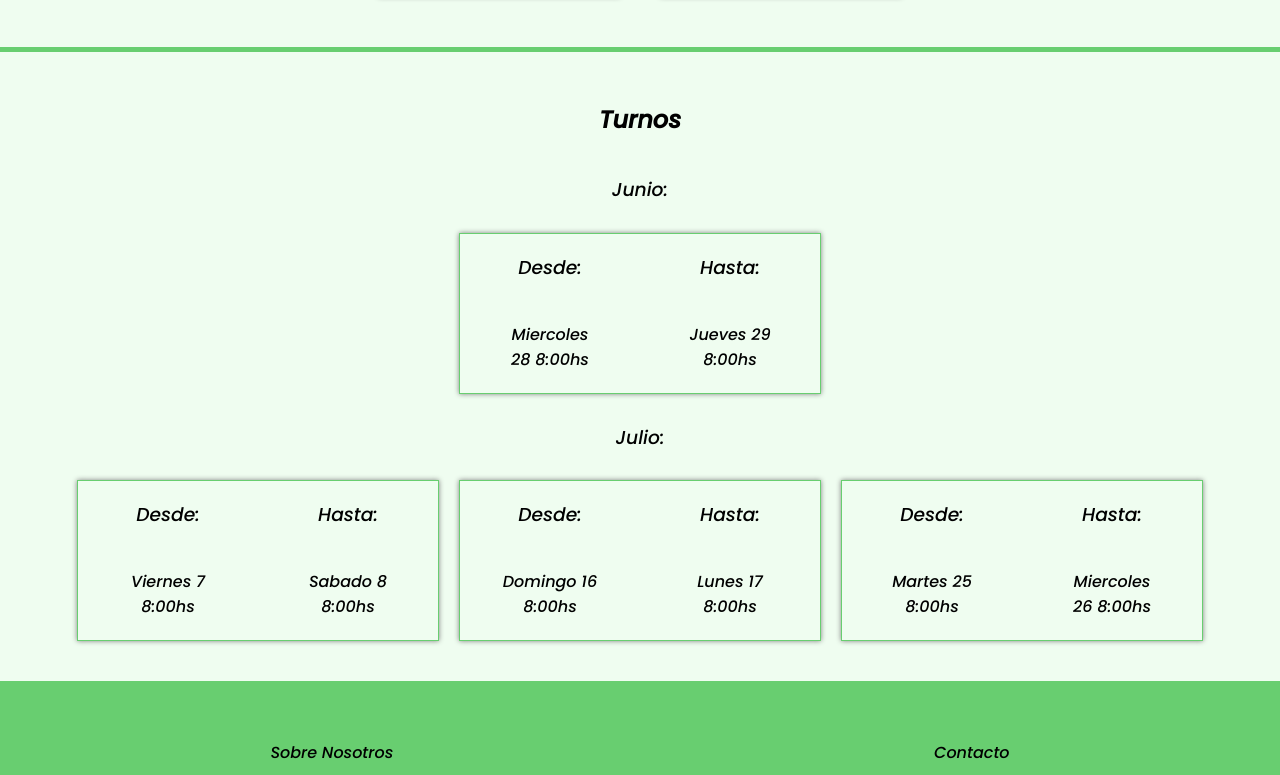
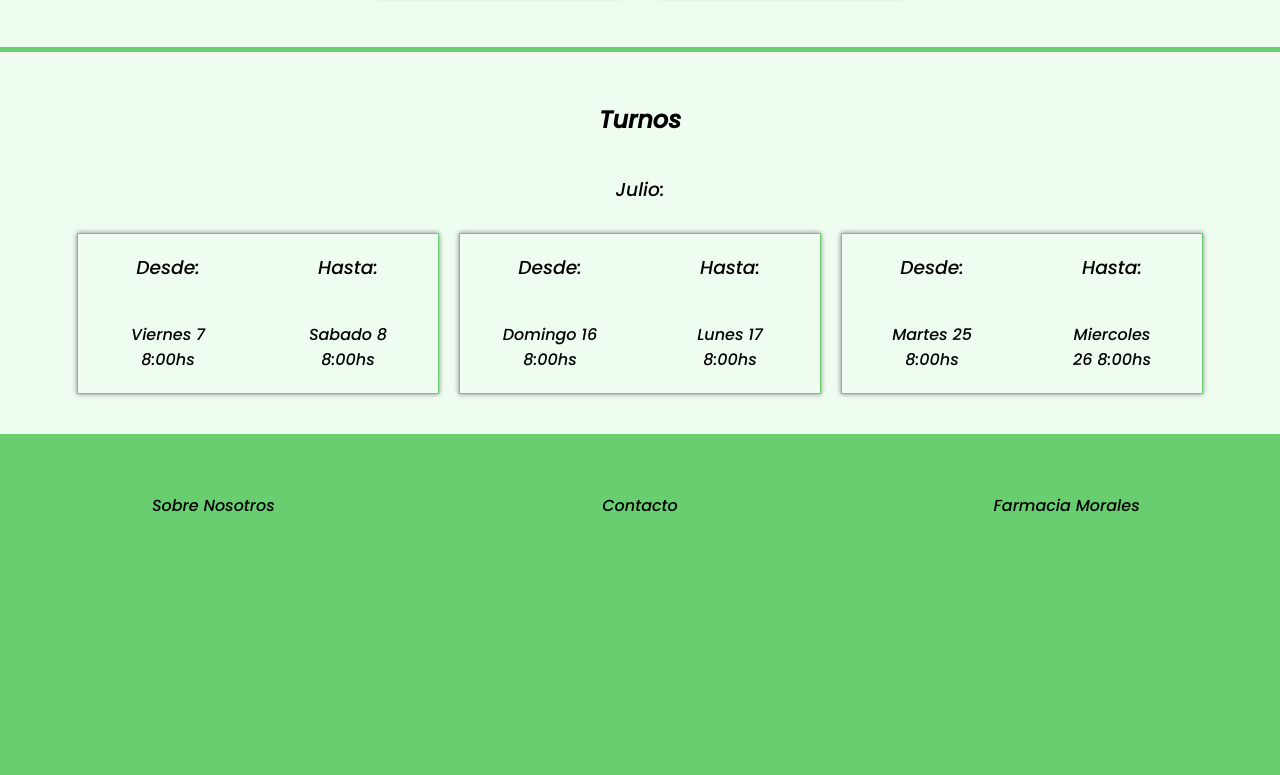
Before and after one commit to Matimrs/FarmaciaEricaTepp, a website: page index.html in a window 1280 px wide. Shown: the part 1120-1895 px from the top of the page. After the commit the page ends 1648 px from the top, so only its background shows below. Drawn offline with Linux system fonts and the light colour scheme.

Commit message:
Cambios en el footer

```diff
--- a/index.html
+++ b/index.html
@@ -62,10 +62,6 @@
         </div>
         <div class="div-principal" id="turnos">
             <h2>Turnos</h2>
-            <h3>Junio:</h3>
-            <div class="div-turnos-mes">
-                <div class="div-turno"><div><h3>Desde:</h3><h4>Miercoles 28 8:00hs</h4></div><div><h3>Hasta:</h3><h4>Jueves 29 8:00hs</h4></div></div>
-            </div>
             <h3>Julio:</h3>
             <div class="div-turnos-mes">
                 <div class="div-turno"><div><h3>Desde:</h3><h4>Viernes 7 8:00hs</h4></div><div><h3>Hasta:</h3><h4>Sabado 8 8:00hs</h4></div></div>
@@ -74,10 +70,12 @@
             </div>
         </div>
         <div id="div-subir"><a href="#"><h3>Subir</h3></a></div>
+
     </main>
     <footer>
-                <div class="nav-boton"><a href="#">Sobre Nosotros</a></div>
-                <div class="nav-boton"><a href="#">Contacto</a></div>
+                <div class="nav-boton"><a href="./pages/nosotros.html">Sobre Nosotros</a></div>
+                <div class="nav-boton"><a href="./pages/contacto.html">Contacto</a></div>
+                <div class="nav-boton"><a href="#">Farmacia Morales</a></div>
     </footer>
 </body>
 </html>
--- a/scss/layout/_footer.scss
+++ b/scss/layout/_footer.scss
@@ -3,8 +3,14 @@
 footer{
     display: flex;
     flex-direction: row;
-    flex-wrap: wrap;
-    justify-content: space-around;
-    justify-items: center;
+    justify-content: space-between;
+    align-items: center;
     font-weight: bold;
+    div{
+        width: 150px;
+        display: flex;
+        flex-direction: row;
+        justify-content: center;
+        align-items: center;
+    }
 }
```
Also changed, not shown: css/styles.css, pages/contacto.html (added), pages/nosotros.html (added).
